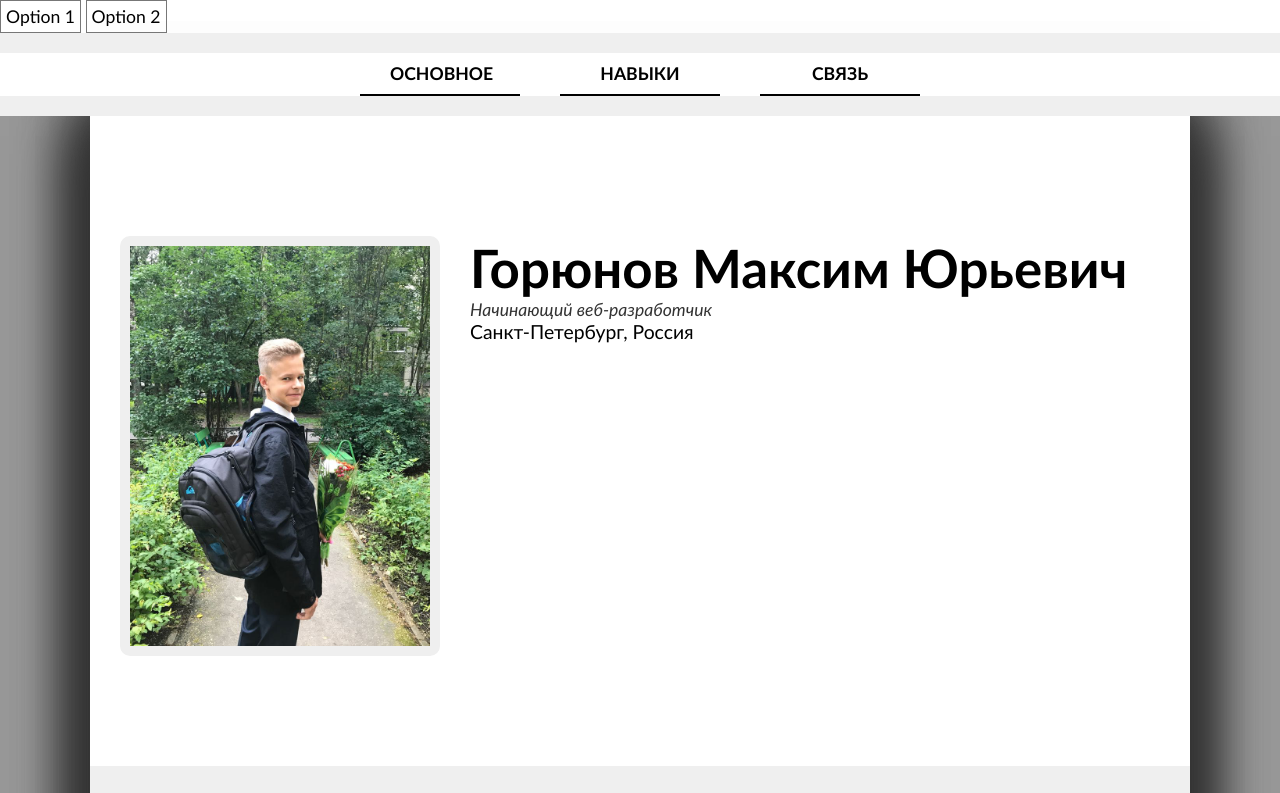
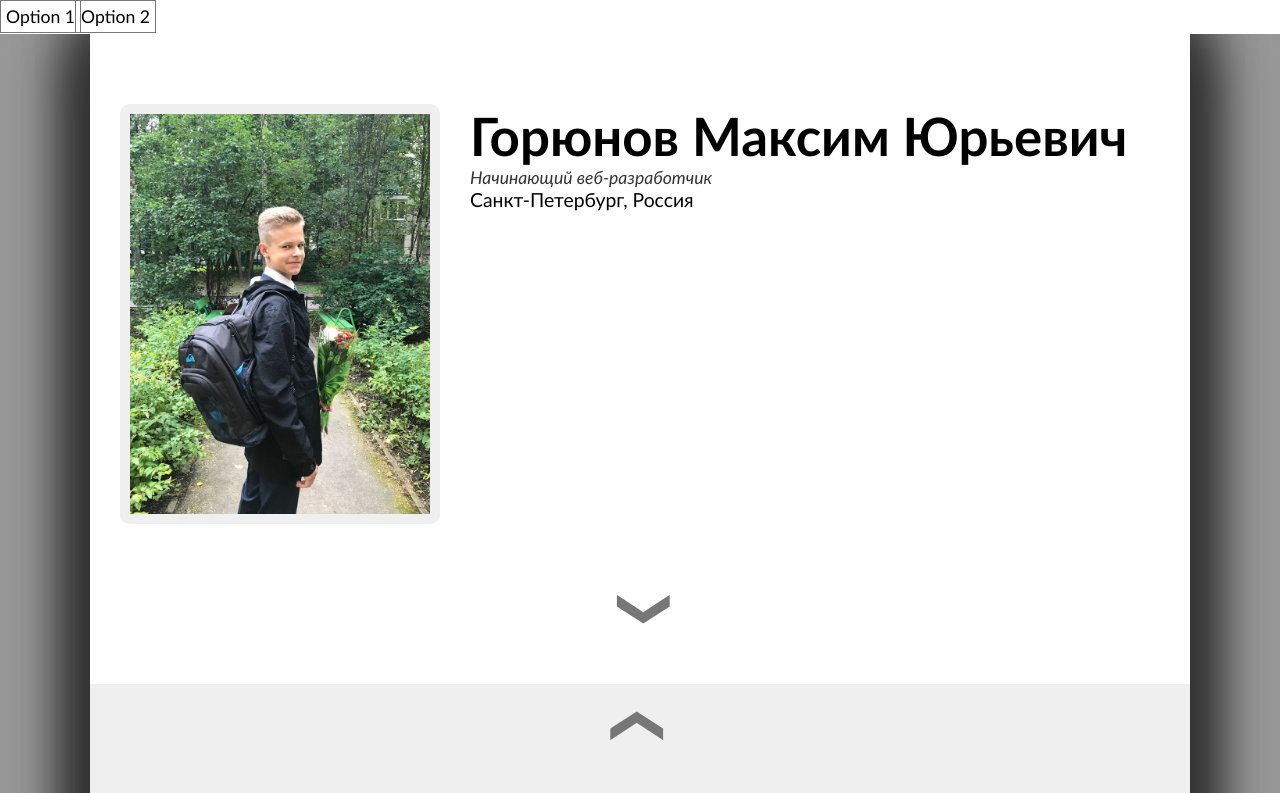
Before and after one commit to MaxGoryunov/Landing-Page, a plain HTML site: page index.html in a window 1280 px wide. Both pictures are taken after a click on the element "Option 2". Shown: the top 793 px of the page. Drawn offline with Linux system fonts and the light colour scheme.

Commit message:
options feature added

```diff
--- a/index.html
+++ b/index.html
@@ -9,8 +9,10 @@
 </head>
 <body>
     <div id="tabs">
-            <div class="tab">Option 1</div>
-            <div class="tab">Option 2</div>
+            <div id="uncovered">
+                <div class="tab">Option 1</div>
+                <div class="tab">Option 2</div>
+            </div>
             <div class="tabContent">
                 <header class="large">
                     <section>
@@ -49,30 +51,23 @@
                 </footer>
             </div>
             <div class="tabContent">
-                <header class="large">
-                    <section>
+                <main>
+                    <section id="menu">
                         <div>
-                            <a href="#main">Основное</a>
-                            <a href="#skills">Навыки</a>
-                            <a href="#callback">Связь</a>
-                        </div>
-                    </section>
-                </header>
-                <main>
-                    <section>
-                        <div>
-                            <a id="main"></a><img src="img/img1.jpg">
+                            <a id="ex2"></a><img src="img/img1.jpg">
                             <h1>Горюнов Максим Юрьевич</h1>
                             <p>Начинающий веб-разработчик</p>
                             <p>Санкт-Петербург, Россия</p>
+                            <a class="arrow" href="#ex1">&#10094</a>
                         </div>
                         <div>
-                            <a id="skills"></a><h2>Личная информация и навыки веб-разработки</h2>
+                            <a class="arrow" href="#ex2" id="ex1">&#10094</a><h2>Личная информация и навыки веб-разработки</h2>
                             <p>Навыки и умения в сфере <span>Web</span>: <span>HTML 5</span>, <span>CSS 3</span>, фреймворк <span>Bootstrap</span>, <span>JavaScript</span>, фреймворк <span>Angular 5</span>, система контроля версий <span>Git(Git-Flow)</span>.</p>
                             <p>Обучается в ГБОУ Лицей № 95, 9 класс. Интересуется изобразительным искусством, изучением иностранных языков(английский), спортивным ориентированием.</p>
+                            <a class="arrow" href="#ex3">&#10094</a>
                         </div>
                         <div>
-                            <a id="callback"></a><h2>Как связаться</h2>
+                            <a class="arrow" href="#ex1" id="ex3">&#10094</a><h2>Как связаться</h2>
                             <div>
                                 <p>+7(921)872-37-29 Максим</p>
                                 <p>+7(921)932-85-14 Юрий</p>
--- a/script.js
+++ b/script.js
@@ -37,3 +37,14 @@ function showTabsContent(b) {
         tabContent[b].classList.add("show");
     }
 }
+
+
+
+$(document).ready(function () {
+    $("#menu").on("click", "a", function (event) {
+        event.preventDefault();
+        var id = $(this).attr('href'),
+        top = $(id).offset().top;
+        $('body, html').animate({scrollTop: top}, 1500);
+    });
+});
--- a/style.css
+++ b/style.css
@@ -56,12 +56,51 @@ header>section>div>a:hover {
 main {
     padding-top: 0px;
     background: #999;
+    overflow: hidden;
 }
 main>section {
     box-shadow: 20px 20px 50px #333, -20px 20px 50px #333, 20px -20px 50px #333, -20px -20px 50px #333;
 }
 main>section>div {
     height: 650px;
+}
+main>section>div>a {
+    text-decoration: none;
+    color: #777;
+    display: block;
+    transform-origin: center center;
+    transform: rotate(-90deg);
+    font-size: 3em;
+    width: 70px;
+    height: 70px;
+    margin: 0 auto;
+}
+main>section>div:nth-child(1)>a.arrow {
+    margin-top: 350px;
+}
+#tabs>div:last-child>main>section>div:nth-child(2), #tabs>div:last-child>main>section>div:nth-child(3) {
+    overflow: hidden;
+}
+main>section>div:nth-child(2)>a.arrow:first-of-type {
+    margin-top: 20px;
+}
+main>section>div:nth-child(2)>a.arrow:last-of-type {
+    margin-top: 150px;
+}
+main>section>div:nth-child(3)>a.arrow {
+    margin-top: 30px;
+}
+main>section>div:nth-child(2)>a:first-of-type {
+    transform: rotate(90deg);
+}
+main>section>div:nth-child(3)>a:first-of-type {
+    transform: rotate(90deg);
+}
+#tabs>div:last-child>main>section>div:nth-child(1)>h1 {
+    padding-top: 0;
+}
+#tabs>div:last-child>main>section>div:nth-child(1)>img {
+    margin-top: 0;
 }
 main>section>div:nth-child(1) {
     background: #fff;
@@ -98,7 +137,7 @@ main>section>div:nth-child(1)>h1+p+p {
 }
 main>section>div:nth-child(2)>h2 {
     font-size: 2.5em;
-    padding: 60px 20px 20px;
+    padding: 10px 20px 20px;
     text-align: center;
 }
 main>section>div:nth-child(2)>p {
@@ -120,7 +159,12 @@ main>section>div:nth-child(3)>div>p {
     margin: 20px;
     padding-left: 20px;
 }
-
+#tabs>div:nth-child(3)>main>section>div:nth-child(2) {
+    height: 650px;
+}
+#tabs>div:nth-child(3)>main>section>div:nth-child(3) {
+    height: 650px;
+}
 
 
 .tab {
@@ -129,6 +173,19 @@ main>section>div:nth-child(3)>div>p {
     padding: 5px;
     margin: 0;
     cursor: pointer;
+    position: absolute;
+    top: 0;
+}
+#uncovered {
+    background: #fff;
+    overflow: hidden;
+    z-index: 5;
+}
+.tab:nth-child(2) {
+    left: 75px;
+}
+.tabContent {
+    margin-top: 33.6px;
 }
 #tabs .hide {
     display: none;
```
